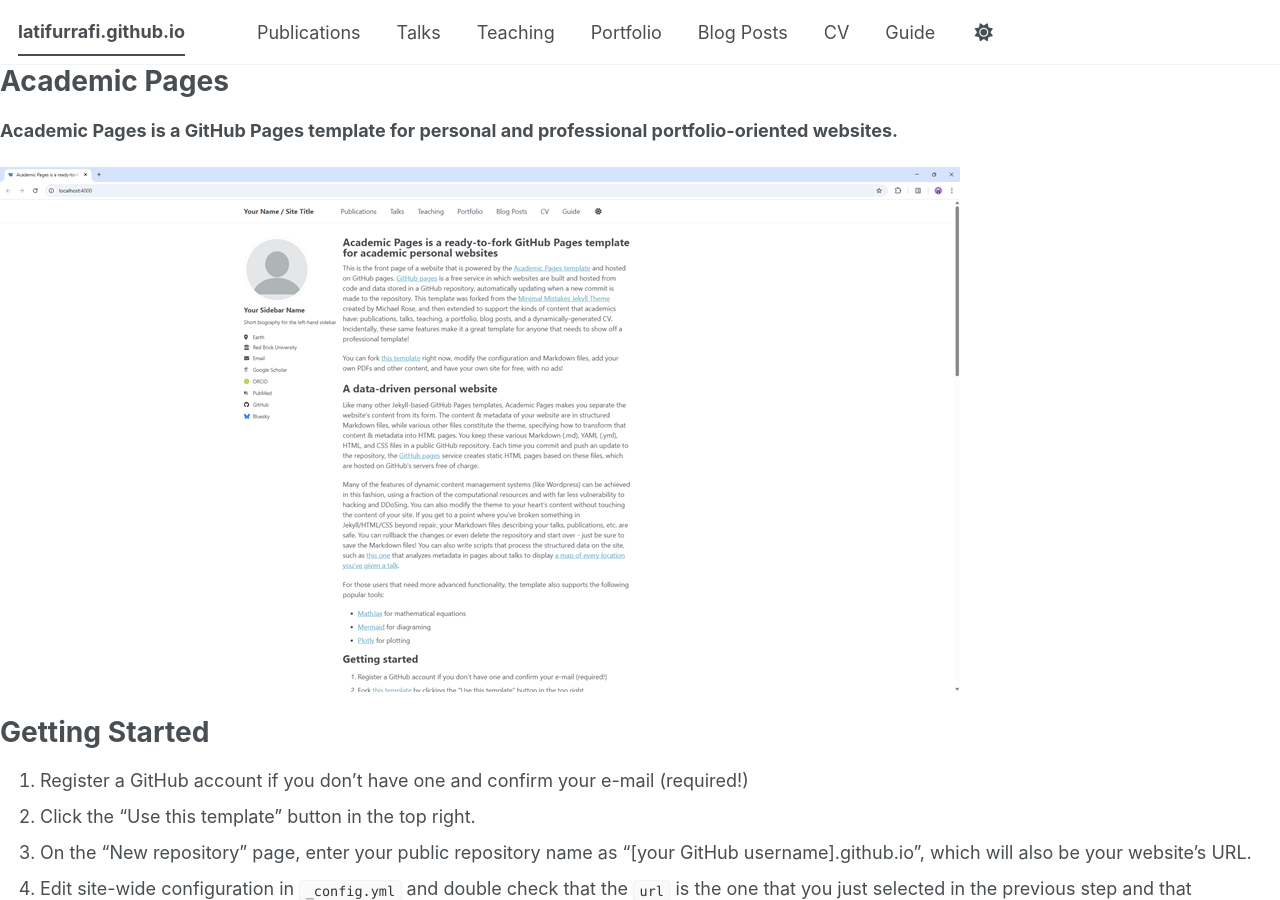
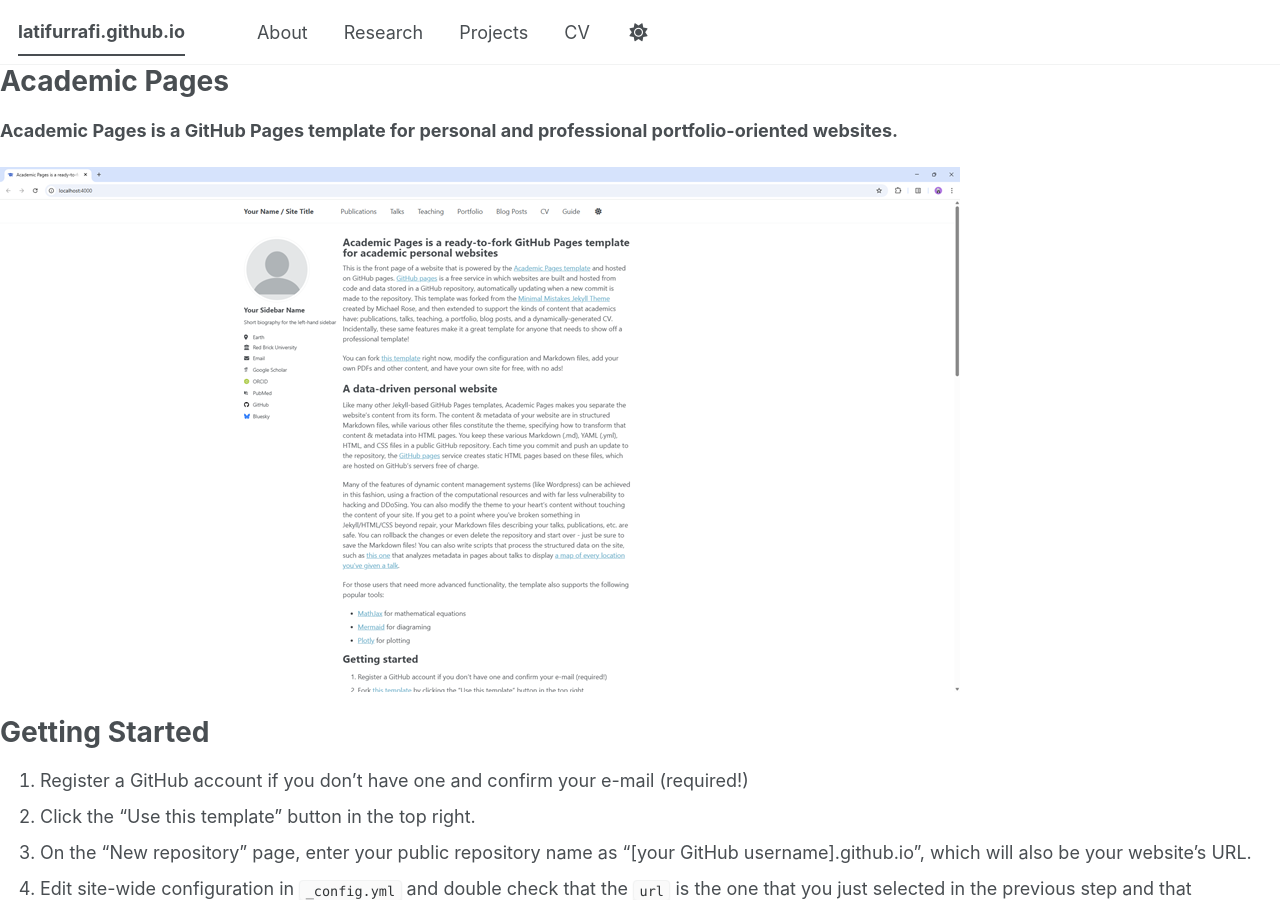
Before and after one commit to latifurrafi/latifurrafi.github.io, a Jekyll site: the page built from README.md, in a window 1280 px wide and 900 px high. Built offline with Jekyll 4.4.1, drawn with Linux system fonts in a browser that asks for light colours; our own code applies the rules of GitHub Pages for plain Markdown files; a script bundle is joined from its source files by our own code; library files that are not in the unit come from our copies.

Commit message:
Update navigation menu titles and URLs

```diff
--- a/_data/navigation.yml
+++ b/_data/navigation.yml
@@ -8,26 +8,14 @@
 #      Markdown formatted page while the second is generated using JSON.
 
 main:
-  - title: "Publications"
-    url: /publications/
+  - title: "About"
+    url: /
 
-  - title: "Talks"
-    url: /talks/
+  - title: "Research"
+    url: /research/
 
-  - title: "Teaching"
-    url: /teaching/
-
-  - title: "Portfolio"
-    url: /portfolio/
-
-  - title: "Blog Posts"
-    url: /year-archive/
+  - title: "Projects"
+    url: /projects/
 
   - title: "CV"
     url: /cv/
-
-  # - title: "CV"
-  #   url: /cv-json/
-
-  - title: "Guide"
-    url: /markdown/
```
